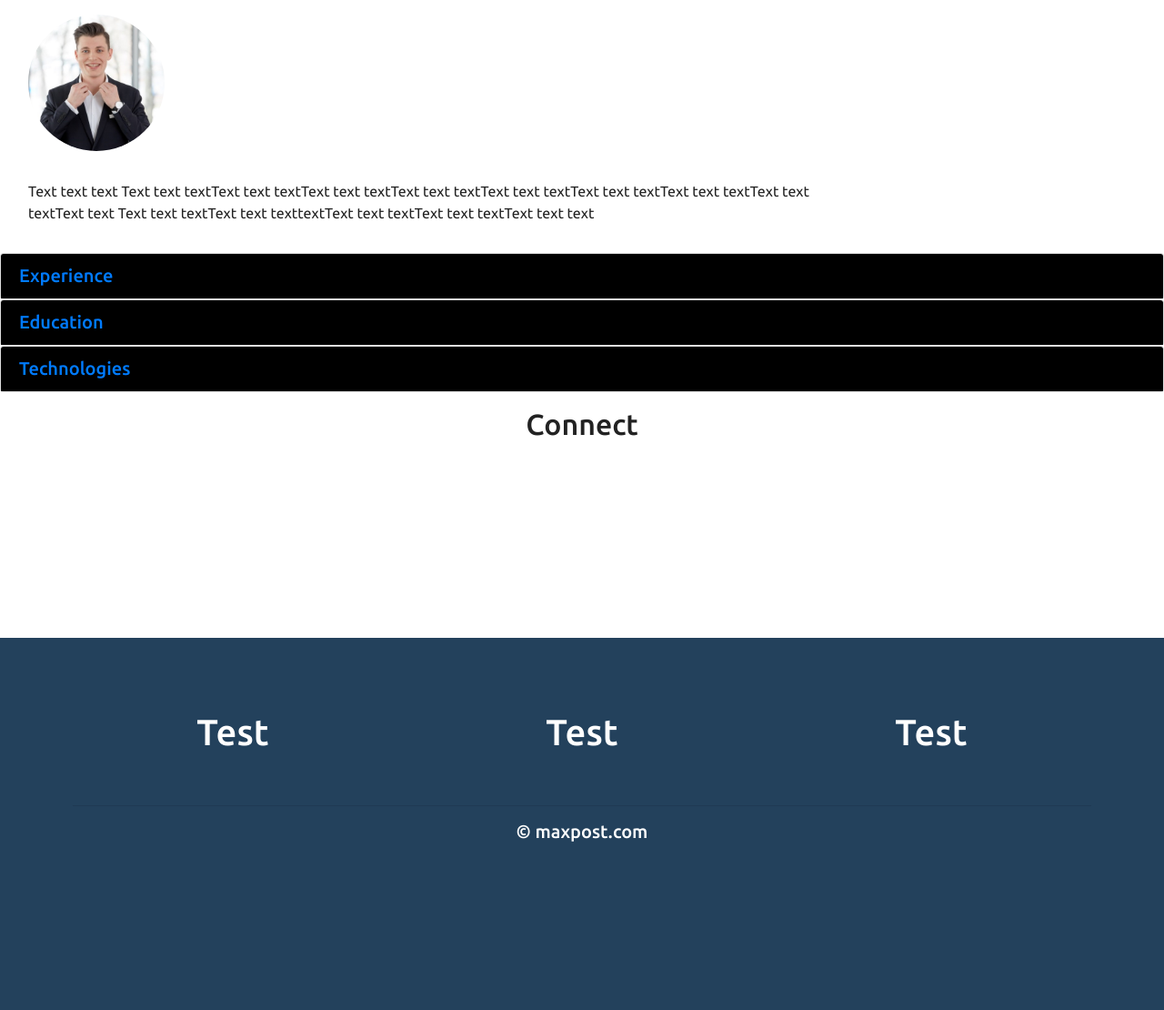
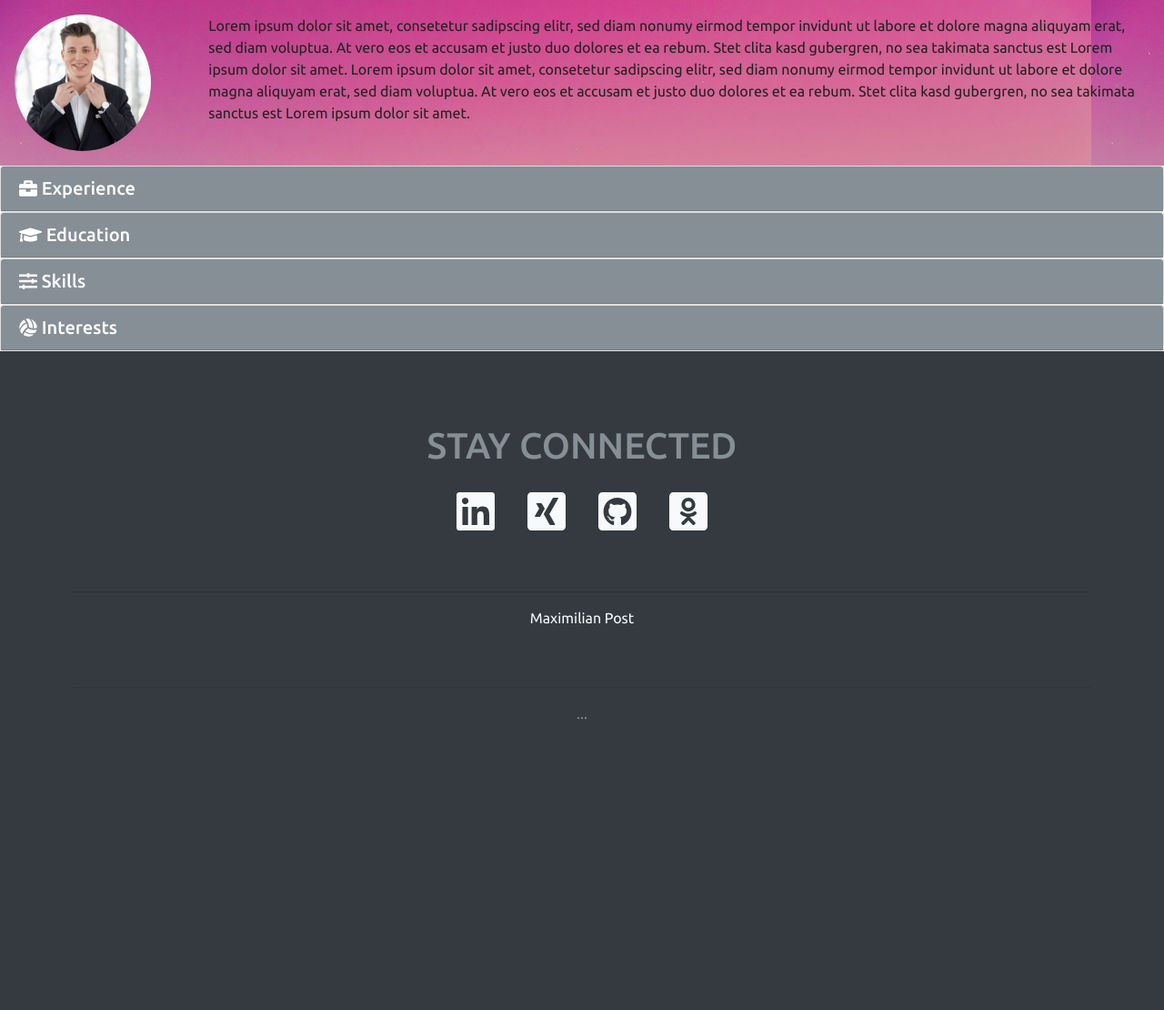
Before and after one commit to maxpost/my-first-blog, a Django app: page /resume in a window 1280 px wide. Shown: the part 91-1201 px from the top of the page at 91% size. After the commit the page ends 881 px from the top, so only its background shows below. Run offline with Django 3.2, Linux system fonts and the light colour scheme; some libraries are stand-ins or nearby versions.

Commit message:
Resume angepasst und neue Reiter hinzugefügt

```diff
--- a/blog/static/css/style.css
+++ b/blog/static/css/style.css
@@ -54,16 +54,24 @@ html, body {
 }
 
 .fa-linkedin, .fa-xing-square, .fa-github-square, .fa-odnoklassniki-square{
-  color: #FFF;
-  font-size: 4em;
+  color: #f8f9fa;
+  font-size: 3em;
   margin: 1rem;
+}
+
+.fa-linkedin:hover, .fa-xing-square:hover, .fa-github-square:hover, .fa-odnoklassniki-square:hover {
+  color: #868e96;
 }
 
 footer {
   width: 100%;
   padding: 5% 5% 10% 5%;
-  background-color: #23415C;
-  color: #FFF;
+  color: #868e96;
+}
+
+.footer-name{
+  color:#f8f9fa;
+  padding-top: 20%;
 }
 
 .fa-code, .fa-python, .fa-bold, .fa-css3, .fa-github, .fa-dyalog {
@@ -76,24 +84,35 @@ footer {
   display: block;
   position: relative;
 }
+
 .mb-0 > a:after {
   content: "\f078"; /* fa-chevron-down */
   font-family: 'FontAwesome';
   position: absolute;
   right: 0;
 }
+
 .mb-0 > a[aria-expanded="true"]:after {
   content: "\f077"; /* fa-chevron-up */
 }
+
 .img-responsive {
   max-width: 100%;
   height: auto;
   display: block;
 }
 
+.intro_resume{
+  background-image: url("../img/background.png");
+}
+
 .card-header{
   color: #FFF;
-  background-color: black;
+  background-color: #868e96;
+}
+
+.collapsed{
+  color: #FFF;
 }
 
 /*---Media Queries --*/
--- a/blog/templates/blog/resume.html
+++ b/blog/templates/blog/resume.html
@@ -39,26 +39,34 @@
 	</div>
 </div>
 </nav>
+
 <!--- Einleitung -->
-<div class="container-fluid">
-	<div class"row">
-		<div class="col-xs-12 col-sm-2 col-md-2">
+<div class="container-fluid intro_resume">
+	<div class="row">
+		<div class="col-xs-12 col-sm-12 col-md-2 col-lg-2 col-xl-2">
 			<img src="{% static 'img/profil.jpg' %}" class="rounded-circle" width="150">
 		</div>
-		<div class="col-xs-12 col-sm-9 col-md-9">
-			<p>Text text text Text text textText text textText text textText text
-				textText text textText text textText text textText text textText text
-				Text text textText text texttextText text textText text textText text text</p>
+		<div class="col-xs-12 col-sm-12 col-md-10 col-lg-10 col-xl-10">
+			<p>Lorem ipsum dolor sit amet, consetetur sadipscing elitr, sed diam nonumy
+				eirmod tempor invidunt ut labore et dolore magna aliquyam erat, sed diam
+				voluptua. At vero eos et accusam et justo duo dolores et ea rebum. Stet
+				clita kasd gubergren, no sea takimata sanctus est Lorem ipsum dolor sit
+				amet. Lorem ipsum dolor sit amet, consetetur sadipscing elitr, sed diam
+				nonumy eirmod tempor invidunt ut labore et dolore magna aliquyam erat,
+				sed diam voluptua. At vero eos et accusam et justo duo dolores et ea
+				rebum. Stet clita kasd gubergren, no sea takimata sanctus est Lorem ipsum
+				dolor sit amet.</p>
 		</div>
 	</div>
 </div>
+
 <!--- Nested -->
 <div id="accordion">
   <div class="card">
     <div class="card-header" id="heading-1">
       <h5 class="mb-0">
         <a class="collapsed" role="button" data-toggle="collapse" href="#collapse-1" aria-expanded="false" aria-controls="collapse-1">
-          Experience
+          <i class="fas fa-briefcase"></i> Experience
         </a>
       </h5>
     </div>
@@ -100,7 +108,7 @@
 		<div class="card-header" id="heading-2">
 			<h5 class="mb-0">
 				<a class="collapsed" role="button" data-toggle="collapse" href="#collapse-2" aria-expanded="false" aria-controls="collapse-2">
-					Education
+					<i class="fas fa-graduation-cap"></i> Education
 				</a>
 			</h5>
 		</div>
@@ -142,7 +150,7 @@
     <div class="card-header" id="heading-3">
       <h5 class="mb-0">
         <a class="collapsed" role="button" data-toggle="collapse" href="#collapse-3" aria-expanded="false" aria-controls="collapse-3">
-          Technologies
+          <i class="fas fa-sliders-h"></i>   Skills
         </a>
       </h5>
     </div>
@@ -153,39 +161,42 @@
       </div>
     </div>
   </div>
-</div>
+	<div class="card">
+		<div class="card-header" id="heading-4">
+			<h5 class="mb-0">
 
-<!--- Connect -->
-<div class="container-fluid padding">
-<div class="row text-center padding">
-	<div class="col-12">
-		<h2>Connect</h2>
+				<a class="collapsed" role="button" data-toggle="collapse" href="#collapse-4" aria-expanded="false" aria-controls="collapse-4">
+					<i class="fas fa-volleyball-ball"></i>   Interests
+				</a>
+			</h5>
+		</div>
+		<div id="collapse-4" class="collapse" data-parent="#accordion" aria-labelledby="heading-4">
+			<div class="card-body">
+				<div class="row">
+				</div>
+			</div>
+		</div>
 	</div>
-	<div class="col-12 social padding">
-		<a href="#"><i class="fab fa-linkedin"></i></a>
-		<a href="#"><i class="fab fa-xing-square"></i></a>
-		<a href="#"><i class="fab fa-github-square"></i></a>
-		<a href="#"><i class="fab fa-odnoklassniki-square"></i></a>
-	</div>
-</div>
 </div>
 
 <!--- Footer -->
-<footer>
-	<div class="container-fluid padding">
-		<div class="row text-center">
-			<div class="col-md-4">
-				<h1>Test</h1>
+<footer class="bg-dark">
+	<div class="container-fluid text-center">
+		<div class="row">
+			<div class="col-md-12">
+				<h1>STAY CONNECTED</h1>
+				<a href="https://www.linkedin.com/in/maximilian-post-282354122"><i class="fab fa-linkedin"></i></a>
+				<a href="https://www.xing.com/profile/Maximilian_Post3"><i class="fab fa-xing-square"></i></a>
+				<a href="https://www.github.com/maxpost"><i class="fab fa-github-square"></i></a>
+				<a href="https://www.datacamp.com/profile/maxpost"><i class="fab fa-odnoklassniki-square"></i></a>
 			</div>
-			<div class="col-md-4">
-				<h1>Test</h1>
+			<div class="col-md-12 footer-name">
+				<hr>
+				<p>Maximilian Post</p>
 			</div>
-			<div class="col-md-4">
-				<h1>Test</h1>
-			</div>
-			<div class="col-12">
-				<hr class="light">
-				<h5>&copy; maxpost.com</h5>
+			<div class="col-md-12 footer-addresse">
+				<hr>
+				<p>...</p>
 			</div>
 		</div>
 	</div>
--- a/blog/urls.py
+++ b/blog/urls.py
@@ -4,7 +4,7 @@ from . import views
 urlpatterns = [
     path('post', views.post_list, name='post_list'),
     path('post/<int:pk>/', views.post_detail, name='post_detail'),
-    path('xxxx',views.home,name='home'),
+    path('',views.home,name='home'),
     path('resume',views.resume,name='resume'),
     path('apps',views.apps,name='apps'),
 ]
```
Also changed, not shown: blog/templates/blog/home.html (+10 -8 lines).
